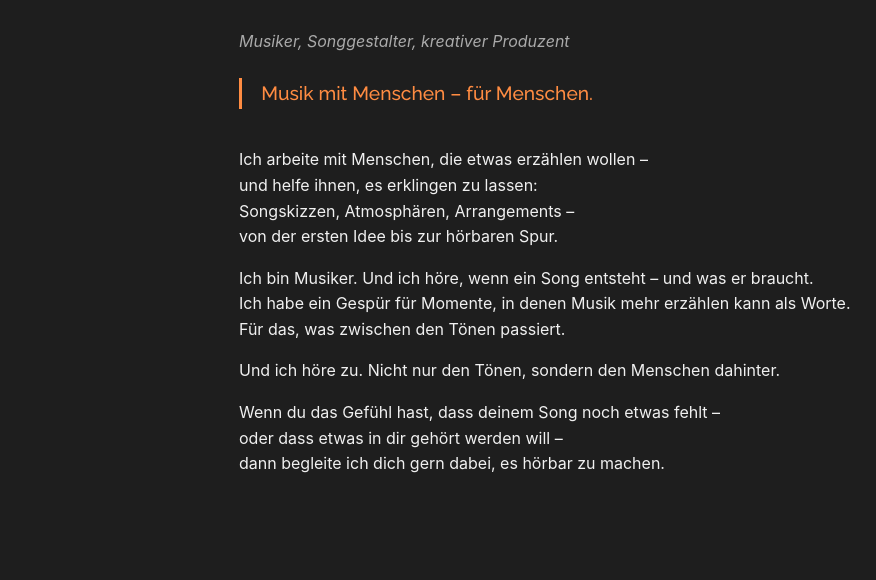
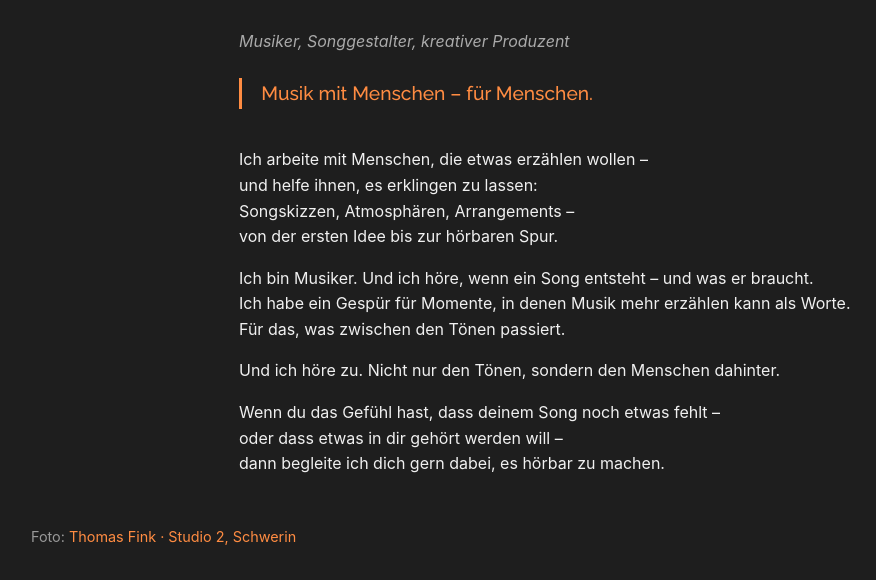
Before and after one commit to bjoernlewin/bjoernlewin.github.io, a plain HTML site: page index.html in a window 1280 px wide. Shown: the part 339-919 px from the top of the page, without its empty margins (1-877 px from the left). Before the commit the page ends 864 px from the top, so only its background shows below. Drawn offline with Linux system fonts and the light colour scheme.

Commit message:
Update index.html

```diff
--- a/index.html
+++ b/index.html
@@ -78,5 +78,9 @@
         oder dass etwas in dir gehört werden will –<br>
         dann begleite ich dich gern dabei, es hörbar zu machen.</p>
     </div>
+<footer style="margin-top: 3rem; font-size: 0.9em; color: #999;">
+    Foto: <a href="https://www.tonstudio2.de" target="_blank" style="color: #ff8c42; text-decoration: none;">
+    Thomas Fink · Studio 2, Schwerin</a>
+</footer>
 </body>
 </html>
```
